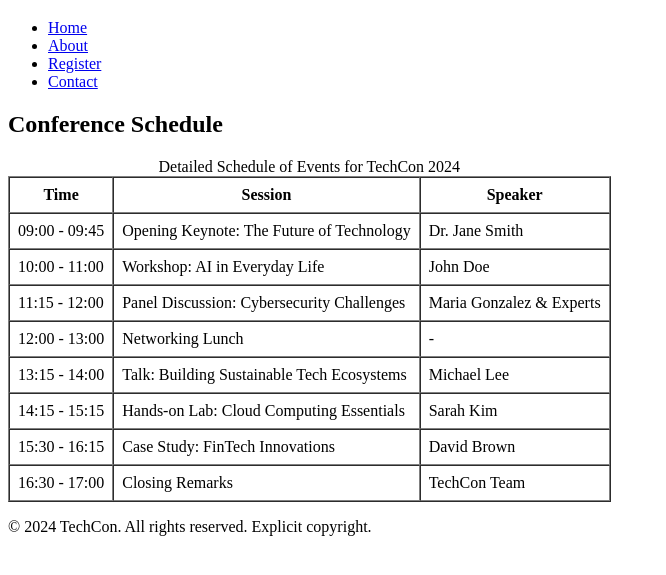
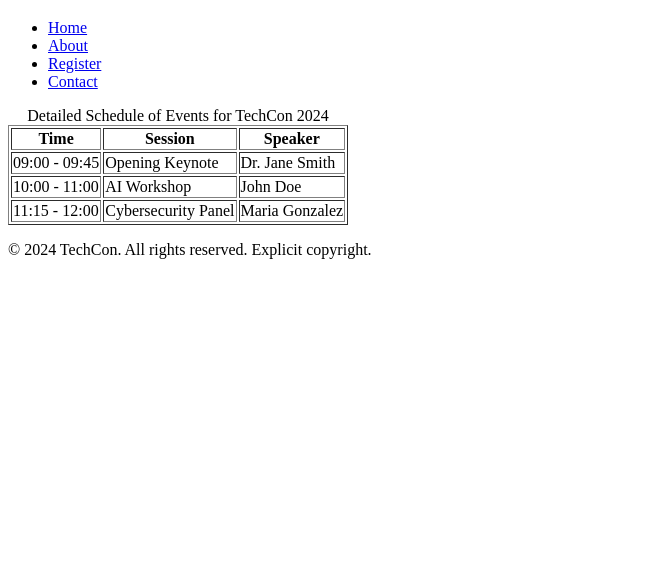
Before and after one commit to pshluvu/TechCon_HTML, a plain HTML site: page techcon_website/schedule.html in a window 1280 px wide. Shown: the part 61-636 px from the top of the page, without its empty margins (0-666 px from the left). Drawn offline with Linux system fonts and the light colour scheme.

Commit message:
Update schedule.html

```diff
--- a/techcon_website/schedule.html
+++ b/techcon_website/schedule.html
@@ -6,7 +6,6 @@
   <title>Schedule for TechCon 2024</title>
 </head>
 <body>
-  <!-- Header Section -->
   <header>
     <h1>Schedule for TechCon 2024</h1>
     <nav>
@@ -19,11 +18,8 @@
     </nav>
   </header>
 
-  <!-- Main Section -->
   <main>
-    <section>
-      <h2>Conference Schedule</h2>
-      <table border="1" cellpadding="8" cellspacing="0">
+    <table border="1">
       <caption>Detailed Schedule of Events for TechCon 2024</caption>
       <thead>
         <tr>
@@ -35,50 +31,23 @@
       <tbody>
         <tr>
           <td>09:00 - 09:45</td>
-            <td>Opening Keynote: The Future of Technology</td>
+          <td>Opening Keynote</td>
           <td>Dr. Jane Smith</td>
         </tr>
         <tr>
           <td>10:00 - 11:00</td>
-            <td>Workshop: AI in Everyday Life</td>
+          <td>AI Workshop</td>
           <td>John Doe</td>
         </tr>
         <tr>
           <td>11:15 - 12:00</td>
-            <td>Panel Discussion: Cybersecurity Challenges</td>
-            <td>Maria Gonzalez & Experts</td>
-          </tr>
-          <tr>
-            <td>12:00 - 13:00</td>
-            <td>Networking Lunch</td>
-            <td>-</td>
-          </tr>
-          <tr>
-            <td>13:15 - 14:00</td>
-            <td>Talk: Building Sustainable Tech Ecosystems</td>
-            <td>Michael Lee</td>
-          </tr>
-          <tr>
-            <td>14:15 - 15:15</td>
-            <td>Hands-on Lab: Cloud Computing Essentials</td>
-            <td>Sarah Kim</td>
-          </tr>
-          <tr>
-            <td>15:30 - 16:15</td>
-            <td>Case Study: FinTech Innovations</td>
-            <td>David Brown</td>
-          </tr>
-          <tr>
-            <td>16:30 - 17:00</td>
-            <td>Closing Remarks</td>
-            <td>TechCon Team</td>
+          <td>Cybersecurity Panel</td>
+          <td>Maria Gonzalez</td>
         </tr>
       </tbody>
     </table>
-    </section>
   </main>
 
-  <!-- Footer Section -->
   <footer>
     <p>&copy; 2024 TechCon. All rights reserved. Explicit copyright.</p>
   </footer>
```
Lines whose indentation alone changed are shown as unchanged.
